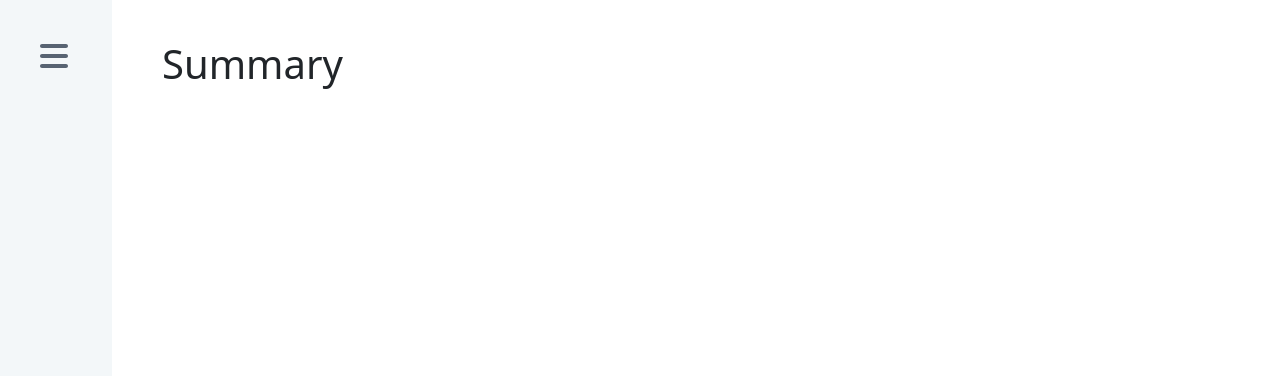
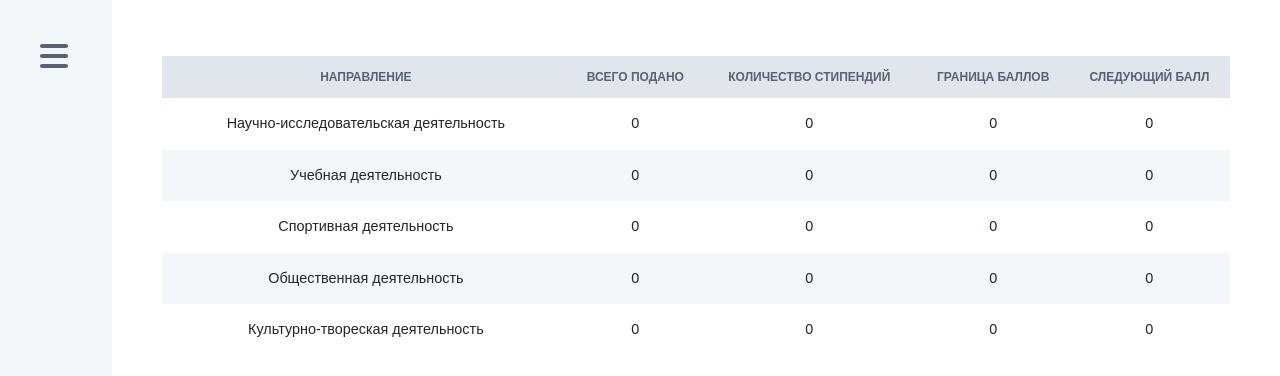
Before and after one commit to KutenkovV/Student-Raiting, a React (Create React App) app: page /summary in a window 1280 px wide. Shown: the top 376 px of the page. Built offline with nearby package versions, Linux system fonts and the light colour scheme.

Commit message:
Сводка. Заверстал страницу.

```diff
--- /dev/null
+++ b/src/Data/SummaryList.json
@@ -0,0 +1,37 @@
+[
+    {
+        "direction": "Научно-исследовательская деятельность",
+        "total": 0,
+        "totalStipend": 0,
+        "scorePoint": 0,
+        "nextPoint": 0
+    },
+    {
+        "direction": "Учебная деятельность",
+        "total": 0,
+        "totalStipend": 0,
+        "scorePoint": 0,
+        "nextPoint": 0
+    },
+    {
+        "direction": "Спортивная деятельность",
+        "total": 0,
+        "totalStipend": 0,
+        "scorePoint": 0,
+        "nextPoint": 0
+    },
+    {
+        "direction": "Общественная деятельность",
+        "total": 0,
+        "totalStipend": 0,
+        "scorePoint": 0,
+        "nextPoint": 0
+    },
+    {
+        "direction": "Культурно-твореская деятельность",
+        "total": 0,
+        "totalStipend": 0,
+        "scorePoint": 0,
+        "nextPoint": 0
+    }
+]
--- a/src/Pages/Summary.js
+++ b/src/Pages/Summary.js
@@ -1,9 +1,16 @@
-import React from 'react'
+import React, { useState } from "react"
+import SummaryTable from "../components/SummaryTable"
+import SummaryData from "../Data/SummaryList.json"
 
 function Summary() {
   document.title = "Сводка"
+  const [data] = useState(SummaryData);
+
   return (
-    <div><h1>Summary</h1></div>
+    <>
+    <SummaryTable data={data} itemsPerPage={15}/>
+    </>
+
   )
 }
 
--- a/src/components/Dropdown/Dropdown.css
+++ b/src/components/Dropdown/Dropdown.css
@@ -22,7 +22,6 @@
   background: #fff;
   box-shadow: 2px 2px 5px 2px rgb(183, 183, 183);
   color: #333;
-  width: 25%;
 }
 
 .dropdown .dropdown-content .dropdown-item {
--- a/src/components/LoadTable/LoadTable.css
+++ b/src/components/LoadTable/LoadTable.css
@@ -16,6 +16,11 @@ table td,
 .table th {
   padding: 10px;
   font-size: 1.2em;
+}
+
+/* Тут класс который увеличивает только таблицу Сводки */
+.tableSummary td {
+  padding: 15px;
 }
 
 table tr:nth-child(even) {
--- /dev/null
+++ b/src/components/SummaryTable.js
@@ -0,0 +1,37 @@
+import React from 'react'
+import "./LoadTable/LoadTable.css"
+import usePagination from "../hooks/usePagination";
+
+const SummaryTable = ({ data, itemsPerPage, startFrom }) => {
+    const { slicedData, pagination, prevPage, nextPage, changePage } =
+        usePagination({ itemsPerPage, data, startFrom });
+
+    return (
+        <>
+            <table className='tableSummary'>
+                <thead>
+                    <tr>
+                        <th>Направление</th>
+                        <th>Всего подано</th>
+                        <th>Количество стипендий</th>
+                        <th>Граница баллов</th>
+                        <th>Следующий балл</th>
+                    </tr>
+                </thead>
+                <tbody>
+                    {slicedData.map((item) => (
+                        <tr key={item.direction}>
+                            <td>{item.direction}</td>
+                            <td>{item.total}</td>
+                            <td>{item.totalStipend}</td>
+                            <td>{item.scorePoint}</td>
+                            <td>{item.nextPoint}</td>
+                        </tr>
+                    ))}
+                </tbody>
+            </table>
+        </>
+    )
+}
+
+export default SummaryTable
```
